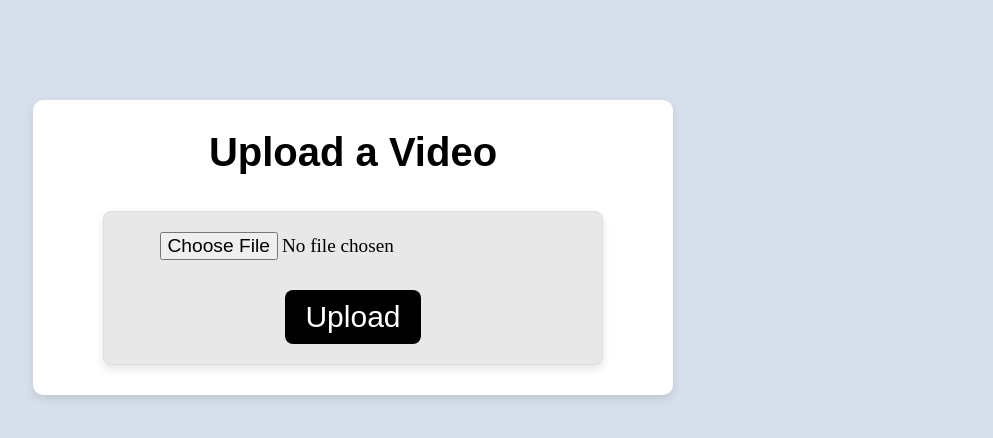
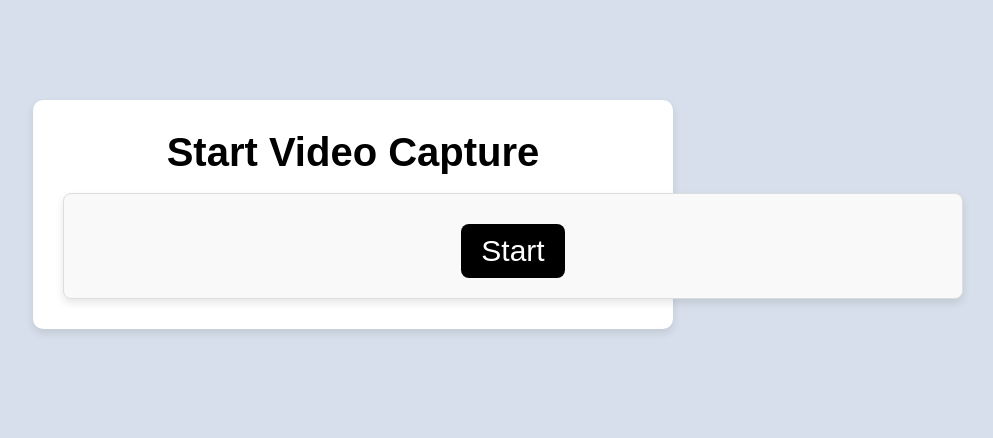
Before and after one commit to BhupendraChaulagain/River_Discharge_RAFT, a FastAPI app: page /preview_video/ in a window 1280 px wide. Shown: the top 438 px of the page, without its empty margins (287-1280 px from the left). Run offline with FastAPI, Linux system fonts and the light colour scheme.

Commit message:
video captured joint to get start

```diff
--- a/app/main.py
+++ b/app/main.py
@@ -8,7 +8,7 @@ import shutil
 from app.frame_extraction import extract_frames_by_time
 from app.calculate_velocity import calculate_velocity
 import cv2
-
+import threading
 import numpy as np
 from pathlib import Path
 import pandas as pd
@@ -17,6 +17,8 @@ from app.arrows import draw_velocity_arrows_based_on_segments
 from app.scale import calculate_scale
 from starlette.middleware.sessions import SessionMiddleware
 from app.delete_frames import delete_all_files_in_directory
+from app.video_capture import start_capture
+
 
 
 # Initialization of app and directories
@@ -58,6 +60,19 @@ templates = Jinja2Templates(directory="templates")
 @app.get("/", response_class=HTMLResponse)
 async def index(request: Request):
     return templates.TemplateResponse("index.html", {"request": request})
+
+
+
+
+@app.post("/start_capture/")
+async def start_video_capture():
+    """
+    Endpoint to start video capture in a separate thread.
+    """
+    threading.Thread(target=start_capture).start()
+    return RedirectResponse(url="/", status_code=303)
+
+
 
 @app.post("/upload/")
 async def upload_video(
--- a/app/video_capture.py
+++ b/app/video_capture.py
@@ -12,7 +12,7 @@ video_duration = 3
 capture_interval = 10 * 60
 
 # Output directory for  captured videos
-output_dir = "../uploads"
+output_dir = os.path.join(os.getcwd(), "uploads")
 os.makedirs(output_dir, exist_ok=True)
 
 # Initiliaztion of video capture
@@ -65,12 +65,13 @@ def capture_video(video_index):
     return True
 
 # Infinite loop to capture videos continuously
-video_index = 1
-while True:
-    print(f"Starting capture for video {video_index}...")
-    success = capture_video(video_index)
-    if not success:
-        print("Skipping this capture due to errors.")
-    video_index += 1
-    print(f"Waiting for {capture_interval} seconds before the next capture...")
-    time.sleep(capture_interval)
+def start_capture():
+    video_index = 1
+    while True:
+        print(f"Starting capture for video {video_index}...")
+        success = capture_video(video_index)
+        if not success:
+            print("Skipping this capture due to errors.")
+        video_index += 1
+        print(f"Waiting for {capture_interval} seconds before the next capture...")
+        time.sleep(capture_interval)
--- a/templates/index.html
+++ b/templates/index.html
@@ -4,26 +4,15 @@
     <meta charset="UTF-8">
     <meta name="viewport" content="width=device-width, initial-scale=1.0">
     <link rel="stylesheet" href="../static/style.css?v=1.0">
-
-
-    <title>Video Upload</title>
-
-
+    <title>Video Capture</title>
 </head>
 <body>
     <div class="container">
-    <h1  >Upload a Video</h1>
-    <br>
-    <br>
-    <div class = "file_chose">
-    <form  class = "choose_text" action="/upload/" method="post" enctype="multipart/form-data">
-        <div class = "align-file">
-        <input     type="file" class="file_upload" name="file" accept="video/*" required>
+        <h1>Start Video Capture</h1>
+        <br>
+        <form action="/start_capture/" method="post">
+            <button type="submit">Start</button>
+        </form>
     </div>
-
-        <button type="submit">Upload</button>
-    </div>
-    </form>
-</div>
 </body>
 </html>
```
